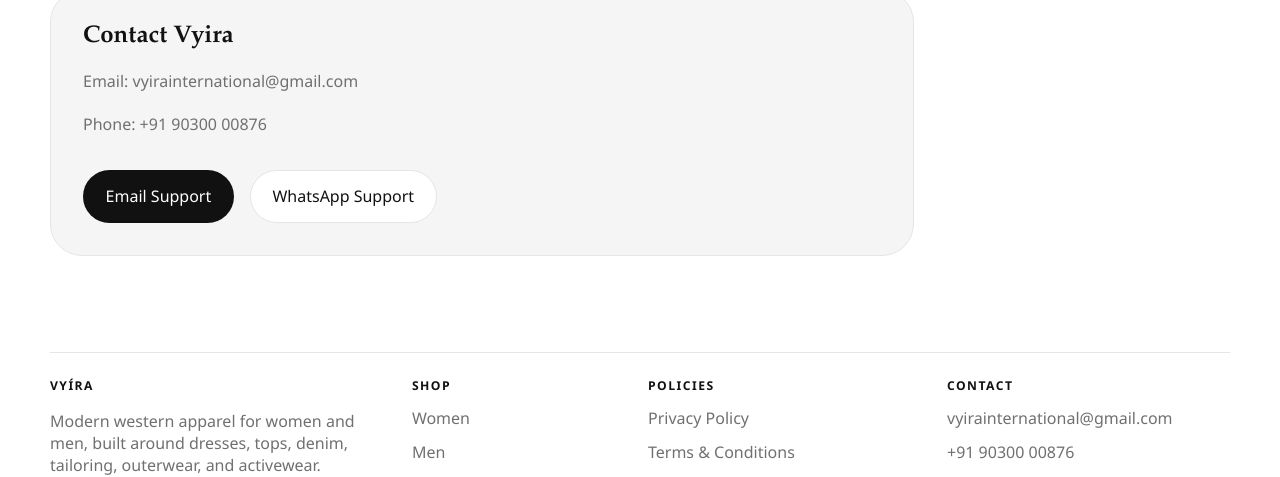
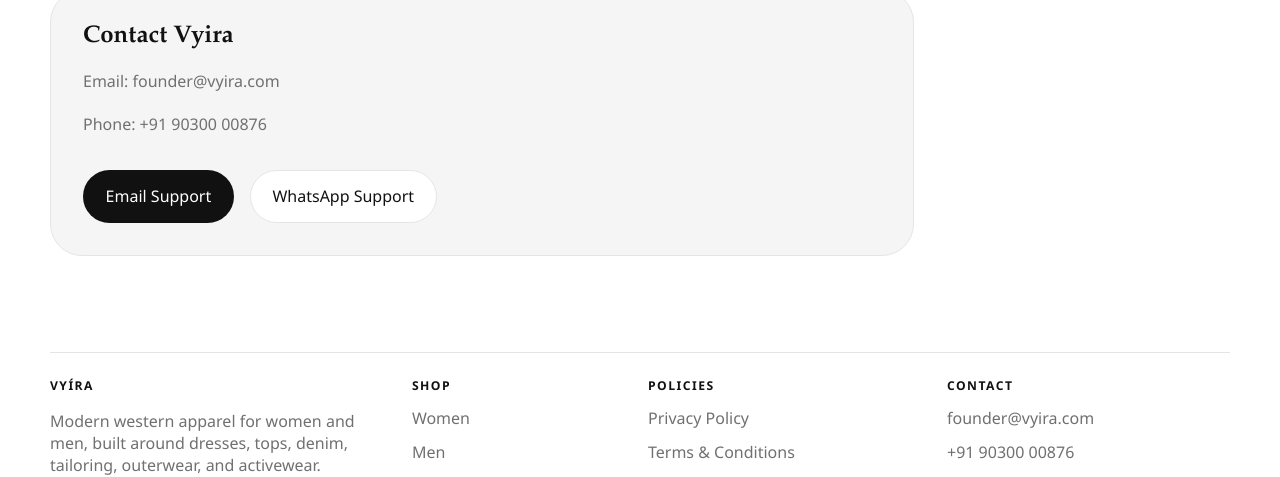
Before and after one commit to gh-vvemula/vyira-fashion, a Next.js app: page /help in a window 1280 px wide. Shown: the part 860-1337 px from the top of the page. Built offline with nearby package versions, Linux system fonts and the light colour scheme.

Commit message:
Update site contact email to founder@vyira.com

```diff
--- a/app/account/login/page.tsx
+++ b/app/account/login/page.tsx
@@ -26,7 +26,7 @@
               storefront. Full login infrastructure is the next phase.
             </p>
             <div className="hero__actions">
-              <a href="mailto:vyirainternational@gmail.com" className="button button--primary">
+              <a href="mailto:founder@vyira.com" className="button button--primary">
                 Continue with Email
               </a>
               <Link href="/account/sign-up" className="button button--ghost">
--- a/app/account/sign-up/page.tsx
+++ b/app/account/sign-up/page.tsx
@@ -27,7 +27,7 @@
             </p>
             <div className="hero__actions">
               <a
-                href="mailto:vyirainternational@gmail.com?subject=Vyira%20Sign%20Up"
+                href="mailto:founder@vyira.com?subject=Vyira%20Sign%20Up"
                 className="button button--primary"
               >
                 Sign Up with Email
--- a/app/help/page.tsx
+++ b/app/help/page.tsx
@@ -42,10 +42,10 @@
         </div>
         <div className="support-direct">
           <h3>Contact Vyira</h3>
-          <p>Email: vyirainternational@gmail.com</p>
+          <p>Email: founder@vyira.com</p>
           <p>Phone: +91 90300 00876</p>
           <div className="hero__actions">
-            <a href="mailto:vyirainternational@gmail.com" className="button button--primary">
+            <a href="mailto:founder@vyira.com" className="button button--primary">
               Email Support
             </a>
             <a
--- a/app/layout.tsx
+++ b/app/layout.tsx
@@ -88,7 +88,7 @@
                   url: "https://vyira.com",
                   description:
                     "Vyira is a design-led fashion brand for women and men, inspired by Padmashali textile heritage and built around effortless elegance, premium finish, and sustainable fabrics.",
-                  email: "vyirainternational@gmail.com",
+                  email: "founder@vyira.com",
                   telephone: "+91 90300 00876",
                   sameAs: socialProfiles
                 },
--- a/app/privacy-policy/page.tsx
+++ b/app/privacy-policy/page.tsx
@@ -27,7 +27,7 @@
         <p>
           If you want your information removed or updated, contact
           {" "}
-          <a href="mailto:vyirainternational@gmail.com">vyirainternational@gmail.com</a>.
+          <a href="mailto:founder@vyira.com">founder@vyira.com</a>.
         </p>
       </div>
     </section>
--- a/app/shipping-returns/page.tsx
+++ b/app/shipping-returns/page.tsx
@@ -26,7 +26,7 @@
         <p>
           For shipping or returns support, email
           {" "}
-          <a href="mailto:vyirainternational@gmail.com">vyirainternational@gmail.com</a>
+          <a href="mailto:founder@vyira.com">founder@vyira.com</a>
           {" "}
           or message us on WhatsApp.
         </p>
--- a/app/terms-conditions/page.tsx
+++ b/app/terms-conditions/page.tsx
@@ -26,7 +26,7 @@
         <p>
           For any support related to an order or enquiry, contact
           {" "}
-          <a href="mailto:vyirainternational@gmail.com">vyirainternational@gmail.com</a>
+          <a href="mailto:founder@vyira.com">founder@vyira.com</a>
           {" "}
           or call
           {" "}
--- a/components/enquiry-form.tsx
+++ b/components/enquiry-form.tsx
@@ -26,7 +26,7 @@
       ].join("\n")
     );
 
-    window.location.href = `mailto:vyirainternational@gmail.com?subject=${subject}&body=${body}`;
+    window.location.href = `mailto:founder@vyira.com?subject=${subject}&body=${body}`;
     setStatus("Your email app should open with a pre-filled enquiry.");
   }
 
--- a/components/newsletter.tsx
+++ b/components/newsletter.tsx
@@ -8,7 +8,7 @@
         </div>
         <form
           className="newsletter__form"
-          action="mailto:vyirainternational@gmail.com"
+          action="mailto:founder@vyira.com"
           method="post"
           encType="text/plain"
         >
--- a/components/site-footer.tsx
+++ b/components/site-footer.tsx
@@ -30,7 +30,7 @@
         <div>
           <p className="eyebrow">Contact</p>
           <div className="footer-links">
-            <a href="mailto:vyirainternational@gmail.com">vyirainternational@gmail.com</a>
+            <a href="mailto:founder@vyira.com">founder@vyira.com</a>
             <a href="tel:+919030000876">+91 90300 00876</a>
             <span>Shipping across India</span>
           </div>
```
Also changed, not shown: 1 other file (tests, documents, lock files or other folders).
